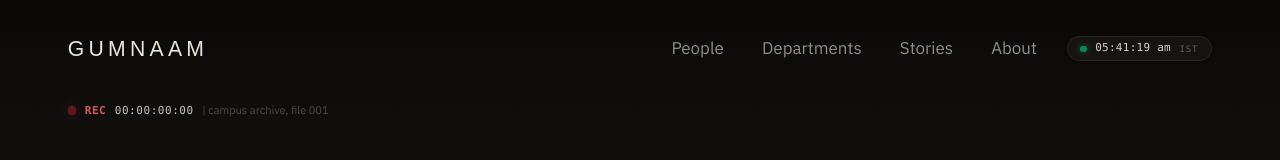
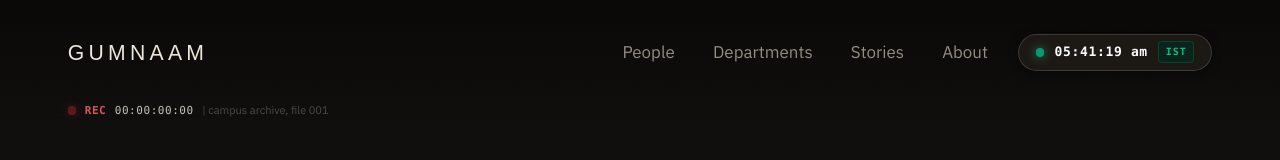
Before and after one commit to vjain5375/Gumnaam, a Next.js app: page / in a window 1280 px wide. Shown: the top 160 px of the page. Built offline with nearby package versions, Linux system fonts and the light colour scheme; a web font is replaced by a local one.

Commit message:
Make LiveClock badge high-contrast and prominent

```diff
--- a/components/layout/LiveClock.tsx
+++ b/components/layout/LiveClock.tsx
@@ -25,20 +25,20 @@ export default function LiveClock() {
 
   if (!time) {
     return (
-      <div className="flex items-center gap-2 rounded-full border border-border/60 bg-background-alt/60 px-3 py-1 text-xs text-muted backdrop-blur-md">
-        <span className="h-1.5 w-1.5 rounded-full bg-accent animate-pulse" />
-        <span className="font-mono text-[11px]">--:--:-- --</span>
+      <div className="flex items-center gap-2.5 rounded-full border border-border/80 bg-[#1f1b16] px-4 py-1.5 shadow-md backdrop-blur-md">
+        <span className="h-2 w-2 rounded-full bg-accent animate-pulse" />
+        <span className="font-mono text-sm tracking-wider text-muted font-medium">--:--:--</span>
       </div>
     );
   }
 
   return (
-    <div className="flex items-center gap-2 rounded-full border border-border/80 bg-background-alt/80 px-3 py-1 text-xs text-muted/90 shadow-sm backdrop-blur-md transition-colors hover:border-accent/40">
-      <span className="h-1.5 w-1.5 rounded-full bg-emerald-500 shadow-[0_0_6px_rgba(16,185,129,0.7)] animate-pulse" />
-      <span className="font-mono text-[11px] tracking-wide text-foreground/90 font-medium">
+    <div className="flex items-center gap-2.5 rounded-full border border-white/15 bg-[#1e1b17]/90 px-4 py-1.5 shadow-[0_2px_10px_rgba(0,0,0,0.5)] backdrop-blur-md transition-all hover:border-accent/60 hover:bg-[#26221d]">
+      <span className="h-2 w-2 rounded-full bg-emerald-400 shadow-[0_0_10px_rgba(52,211,153,0.9)] animate-pulse" />
+      <span className="font-mono text-[13px] tracking-wider text-white font-semibold">
         {time}
       </span>
-      <span className="hidden sm:inline text-[9px] font-mono tracking-widest text-muted/60 uppercase">
+      <span className="text-[10px] font-mono tracking-widest text-emerald-400/90 font-bold uppercase rounded bg-emerald-950/60 px-1.5 py-0.5 border border-emerald-500/20">
         IST
       </span>
     </div>
```
